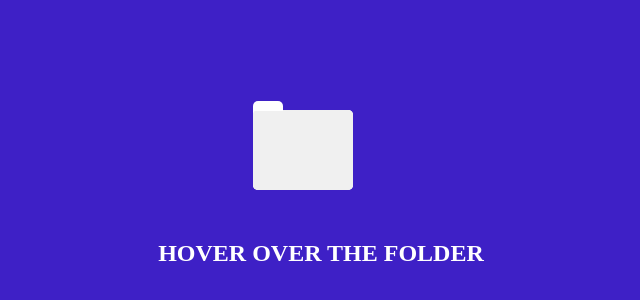
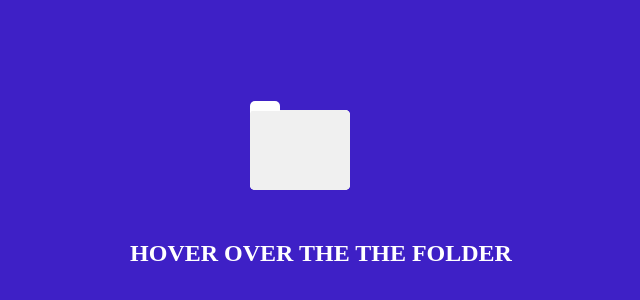
Before and after one commit to clint-2000/animation-folder, a plain HTML site: page index.html in a window 1280 px wide. Shown: the part 202-502 px from the top of the page, without its empty margins (319-959 px from the left). Drawn offline with Linux system fonts and the light colour scheme.

```diff
--- a/index.html
+++ b/index.html
@@ -18,7 +18,7 @@
           <div class="folder__front right"></div>
         </div>
       </div>
-      <h2>Hover over the folder</h2>
+      <h2>Hover over the the folder</h2>
     </div>
   </body>
 </html>
--- a/style.css
+++ b/style.css
@@ -11,12 +11,11 @@
 
 .folder {
   transition: all 0.2s ease-in;
-  padding-left: 95px;
+  padding-left: 120px;
 }
 .background h2 {
   color: #ffffff;
   margin-top: 50px;
-
   text-transform: uppercase;
 }
 .folder__back {
```
